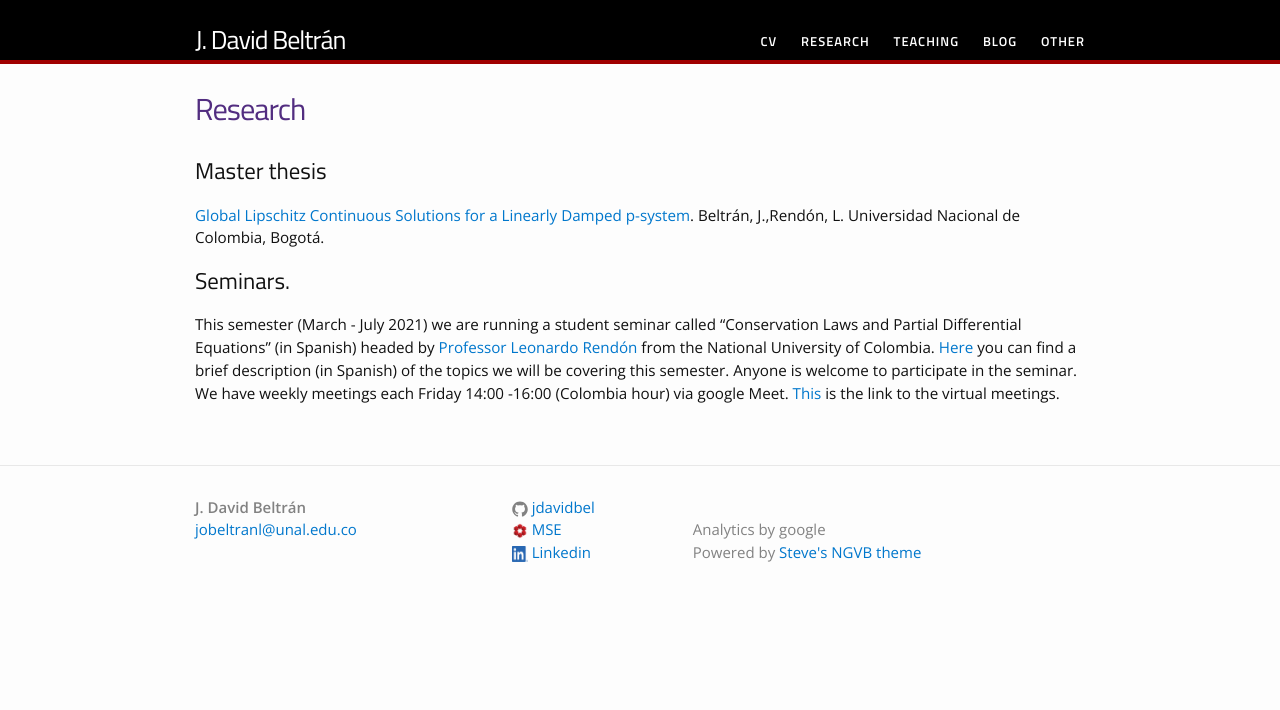
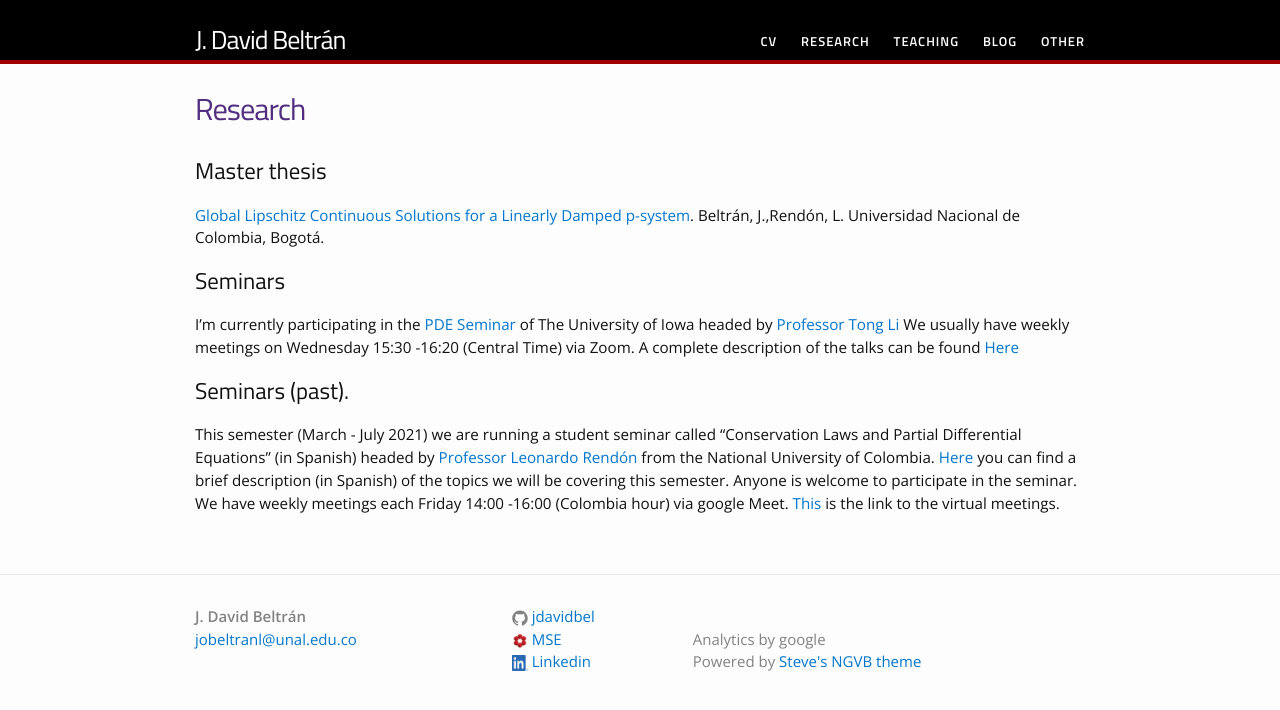
Before and after one commit to jdavidbel/jdavidbel.github.io, a Jekyll site: the page built from research.md, in a window 1280 px wide. Shown: the top 710 px of the page. Built offline with Jekyll 4.4.1, drawn with Linux system fonts in a browser that asks for light colours.

Commit message:
add seminar

```diff
--- a/research.md
+++ b/research.md
@@ -35,7 +35,11 @@ pubs:
 
 ## Master thesis
 [Global Lipschitz Continuous Solutions for a Linearly Damped p-system](https://drive.google.com/file/d/1_P64kWlYtXpNycHJo2yXcU1vP3zbvkrr/view?usp=sharing). Beltrán, J.,Rendón, L. Universidad Nacional de Colombia, Bogotá.
-## Seminars.
+
+## Seminars
+I'm currently participating in the [PDE Seminar](https://math.uiowa.edu/seminars/pde) of The University of Iowa headed by [Professor Tong Li](http://homepage.divms.uiowa.edu/~tli/)
+We usually have weekly meetings on Wednesday 15:30 -16:20 (Central Time) via Zoom. A complete description of the talks can be found [Here](https://math.uiowa.edu/seminars/pde)
+## Seminars (past).
 This semester (March - July 2021) we are running a student seminar called "Conservation Laws and Partial Differential Equations" (in Spanish) headed by [Professor Leonardo Rendón](https://scholar.google.com/citations?user=5U0ZQxcAAAAJ&hl=es) from the National University of Colombia.
 [Here](https://drive.google.com/file/d/1-OGxeZ2FeTFvqHLiSpzutyo5IA7l0v2W/view?usp=sharing) you can find a brief description (in Spanish) of the topics we will be covering this semester.
 Anyone is welcome to participate in the seminar.
```
